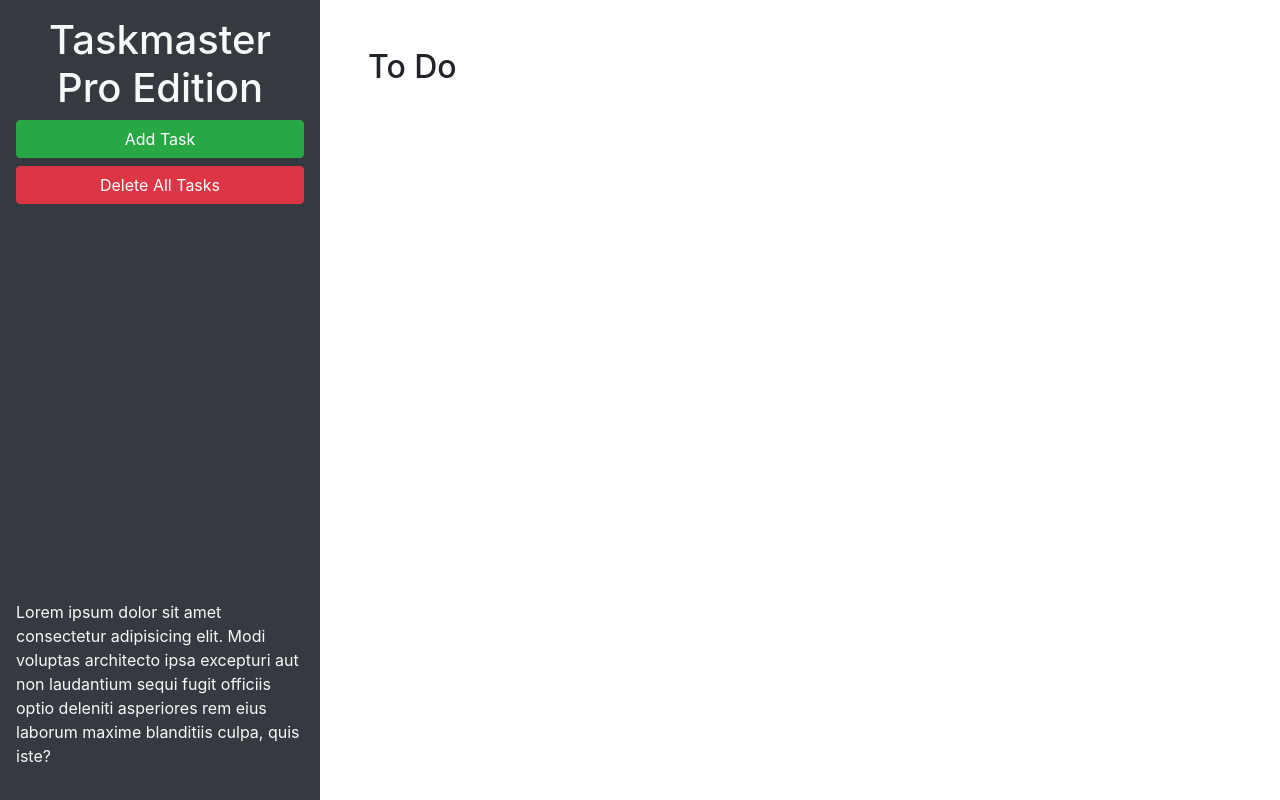
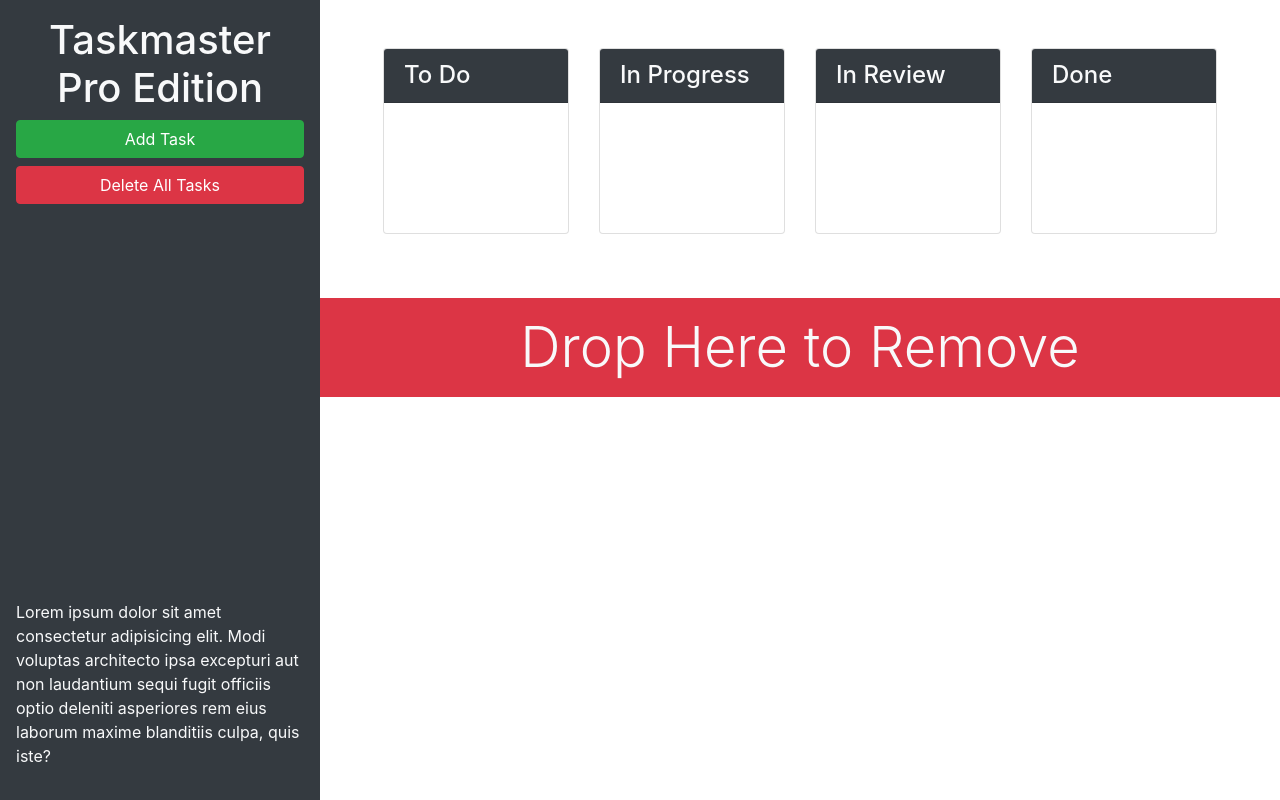
Before and after one commit to blazelim/taskmaster-pro, a plain HTML site: page index.html in a window 1280 px wide. Drawn offline with nearby package versions, Linux system fonts and the light colour scheme.

Commit message:
added boostrap stylings and functionalities

```diff
--- a/index.html
+++ b/index.html
@@ -13,20 +13,76 @@
 <body>
 
   <div class="row min-vh-100 no-gutters">
-    <header class="col-12 col-lg-3 bg-dark text-light d-flex flex-column p-4 p-lg-3">
+    <header class="col-12 col-lg-3 bg-dark text-light sticky-top d-flex flex-column p-4 p-lg-3">
       <h1 class="text-center">Taskmaster Pro Edition</h1>
       <button id="create-task" class="btn btn-block btn-success" data-toggle="modal" data-target="#task-form-modal">Add
         Task</button>
       <button id="remove-tasks" class="btn btn-block btn-danger">Delete All Tasks</button>
-      <p class="mt-auto">Lorem ipsum dolor sit amet consectetur adipisicing elit. Modi voluptas architecto ipsa
+      <p class="mt-auto d-none d-lg-block">Lorem ipsum dolor sit amet consectetur adipisicing elit. Modi voluptas architecto ipsa
         excepturi aut non
         laudantium sequi fugit officiis optio deleniti asperiores rem eius laborum maxime blanditiis culpa, quis iste?
       </p>
     </header>
-    <main class="col-12 col-lg-9">
-      <div class="m-5">
-        <h2>To Do</h2>
-        <ul id="list-toDo" class="list-group"> </ul>
+    <main class="col-12 col-lg-9 d-flex flex-column">
+      <div class="m-5 row justify-content-around">
+        <!--to do start-->
+        <div class="col-12 col-md-6 col-xl-3 mb-3">
+          <div class="card">
+            <h4 class="card-header bg-dark text-light">
+              To Do
+            </h4>
+            <ul id="list-toDo" class="list-group list-group-flush">
+
+            </ul>
+          </div>
+        </div>
+        <!--to do end-->
+
+        <!-- in progress start-->
+
+        <div class="col-12 col-md-6 col-xl-3 mb-3">
+          <div class="card">
+            <h4 class="card-header bg-dark text-light">
+              In Progress
+            </h4>
+            <ul id="list-inProgress" class="list-group list-group-flush">
+
+            </ul>
+          </div>
+        </div>
+        <!-- in progress end-->
+
+        <!-- in review start-->
+        <div class="col-12 col-md-6 col-xl-3 mb-3">
+          <div class="card">
+            <h4 class="card-header bg-dark text-light">
+              In Review
+            </h4>
+            <ul id="list-inReview" class="list-group list-group-flush">
+
+            </ul>
+          </div>
+        </div>
+        <!-- in review end-->
+
+        <!--done list start-->
+        <div class="col-12 col-md-6 col-xl-3 mb-3">
+          <div class="card">
+            <h4 class="card-header bg-dark text-light">
+              Done
+            </h4>
+            <ul id="list-done" class="list-group list-group-flush">
+
+            </ul>
+          </div>
+        </div>
+        <!--done list end-->
+
+      </div>
+      <div id="trash">
+        <div class="w-100 bg-danger p-3 text-center text-light display-4">
+          Drop Here to Remove
+        </div>
       </div>
     </main>
   </div>
@@ -46,11 +102,11 @@
           <form>
             <div class="form-group">
               <label for="modalTaskDescription">Task description</label>
-              <textarea id="modalTaskDescription" rows="3"></textarea>
+              <textarea id="modalTaskDescription" rows="3" class="form-control"></textarea>
             </div>
             <div class="form-group">
               <label for="modalDueDate">Due date</label>
-              <input type="text" id="modalDueDate" placeholder="mm/dd/yyyy" autocomplete="off" />
+              <input type="text" class="form-control" id="modalDueDate" placeholder="mm/dd/yyyy" autocomplete="off" />
             </div>
           </form>
         </div>
```
